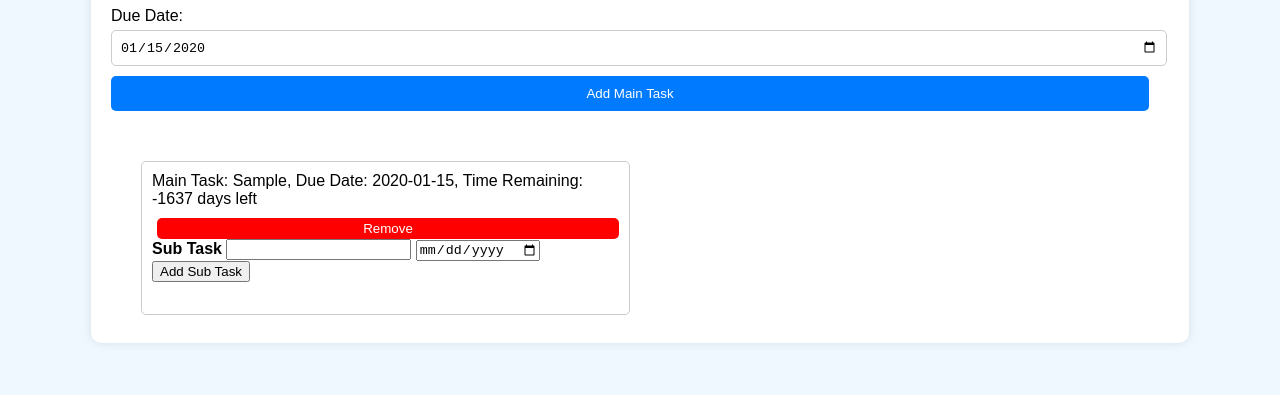
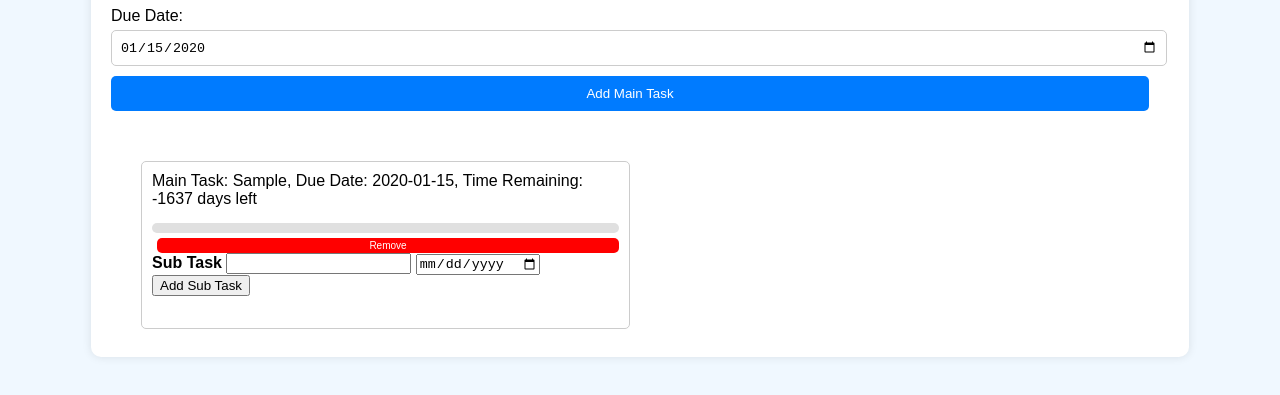
Before and after one commit to Thorgum/Homework_Manager, a website: page WebPage.html in a window 1280 px wide. Both pictures are taken after typing "Sample", "2020-01-15" into the empty fields and a click on the button "Add Main Task". Shown: the part 207-602 px from the top of the page. Drawn offline with Linux system fonts and the light colour scheme.

Commit message:
I added a progress bar so that as the date gets closer it moves further along and messing around with some of the css to make it look nicer

```diff
--- a/app.js
+++ b/app.js
@@ -11,7 +11,7 @@ function saveTasks() {
     localStorage.setItem('tasks', JSON.stringify(tasks));
 }
 
-    // Function to load tasks from local storage
+// Function to load tasks from local storage
 function loadTasks() {
     var storedTasks = localStorage.getItem('tasks');
     if (storedTasks) {
@@ -58,16 +58,16 @@ function removeSubTask(taskIndex, subtaskIndex) {
     renderTasks();
 }
 
-function disableDates (subTaskID) {
-
+function disableDates(subTaskID) {
     var today = new Date();
-    var dd = String(today.getDate()).padStart(2,'0');
-    var mm = String(today.getMonth() + 1).padStart(2,'0');
+    var dd = String(today.getDate()).padStart(2, '0');
+    var mm = String(today.getMonth() + 1).padStart(2, '0');
     var yyyy = today.getFullYear();
 
     today = yyyy + '-' + mm + '-' + dd;
-    console.log(today)
-    document.getElementById(subTaskID).setAttribute("min",today);
+    console.log(today);
+    document.getElementById(subTaskID).setAttribute("min", today);
+    document.getElementById(subTaskID).setAttribute("max", today);
 }
 
 function renderTasks() {
@@ -86,17 +86,17 @@ function renderTasks() {
         taskContainer.className = 'taskContainer';
 
         var countdown = getCountdown(task.dueDate);
+        var progressPercentage = getProgressPercentage(task.dueDate);
 
         taskContainer.innerHTML = `
             <div class="mainTaskOutput">Main Task: ${task.mainTask}, Due Date: ${task.dueDate}, Time Remaining: ${countdown} days left</div>
-            <button class="removeButton" onclick="removeMainTask(${taskIndex})">Remove</button>
+            <div class="progressBarContainer">
+                <div class="progressBar" style="width: ${progressPercentage}%"></div>
+            </div>
+            <button class="mainTaskRemoveButton" onclick="removeMainTask(${taskIndex})">Remove</button>
             <div id="subTaskSection_${taskIndex}" class="subTaskSection">
                 <label><b>Sub Task</b></label>
                 <input type="text" name="subtask" id="subTask_${taskIndex}">
-                <script>
-
-
-                </script>
                 <input type="date" name="subtaskDate" id="subTaskDate_${taskIndex}" onfocus=disableDates("subTaskDate_${taskIndex}")>
                 <button id="addSubTaskButton_${taskIndex}" onclick="addSubTask(${taskIndex})">Add Sub Task</button>
             </div>
@@ -117,9 +117,13 @@ function renderTasks() {
             subtaskContainer.className = 'subtasks';
 
             var countdown = getCountdown(subTaskObj.subTaskDate);
+            var progressPercentage = getProgressPercentage(subTaskObj.subTaskDate);
 
             subtaskContainer.innerHTML = `
                 <li>Sub Task: ${subTaskObj.subTask}, Due Date: ${subTaskObj.subTaskDate}, Time Remaining: ${countdown} days left
+                    <div class="progressBarContainer">
+                        <div class="progressBar" style="width: ${progressPercentage}%"></div>
+                    </div>
                     <button class="removeButton" onclick="removeSubTask(${taskIndex}, ${subtaskIndex})">Remove</button>
                 </li>
             `;
@@ -137,8 +141,19 @@ function getCountdown(dueDate) {
     return countdown;
 }
 
+function getProgressPercentage(dueDate) {
+    var today = new Date();
+    var due = new Date(dueDate);
+    var totalDays = (due.getTime() - today.getTime()) / (1000 * 60 * 60 * 24);
+    var daysPassed = (today.getTime() - new Date().setHours(0, 0, 0, 0)) / (1000 * 60 * 60 * 24);
+    var progress = Math.min((daysPassed / totalDays) * 100, 100);
+    return Math.max(progress, 0);
+}
+
 function deleteAllData() {
-    tasks = [];
-    localStorage.removeItem('tasks');
-    renderTasks();
+    if (confirm("Are you sure you want to delete all data?")) {
+        tasks = [];
+        localStorage.removeItem('tasks');
+        renderTasks();
+    }
 }
--- a/style.css
+++ b/style.css
@@ -114,6 +114,27 @@ h1 {
     margin-left: 5px;
 }
 
+.removeButton:hover {
+    background-color: darkred;
+}
+
+.mainTaskRemoveButton {
+    background-color: red;
+    color: white;
+    border: none;
+    padding: 2px 4px;
+    cursor: pointer;
+    border-radius: 5px;
+    display: inline;
+    vertical-align: middle;
+    margin-left: 5px;
+    font-size: 10px;
+}
+
+.mainTaskRemoveButton:hover {
+    background-color: darkred;
+}
+
 .deleteButton {
     position: absolute; /* Position the button in relation to the container */
     top: 10px;
@@ -130,3 +151,18 @@ h1 {
 .deleteButton:hover {
     background-color: darkred;
 }
+
+.progressBarContainer {
+    width: 100%;
+    height: 10px;
+    background-color: #e0e0e0;
+    border-radius: 5px;
+    overflow: hidden;
+    margin: 5px 0;
+}
+
+.progressBar {
+    height: 100%;
+    background-color: #76c7c0;
+    border-radius: 5px;
+}
```
